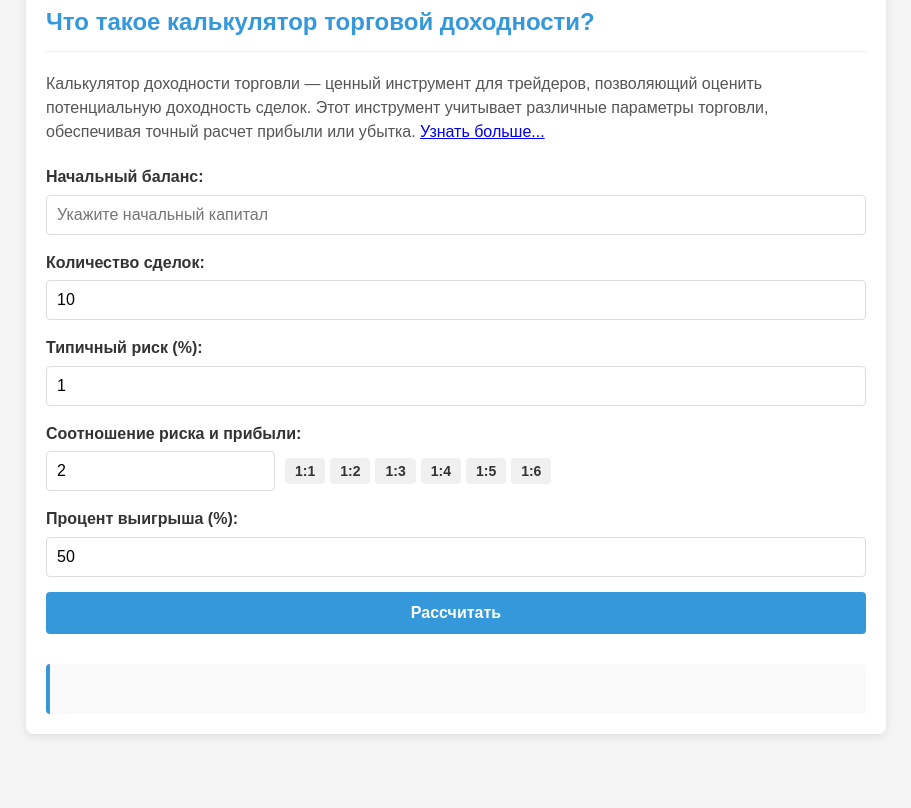
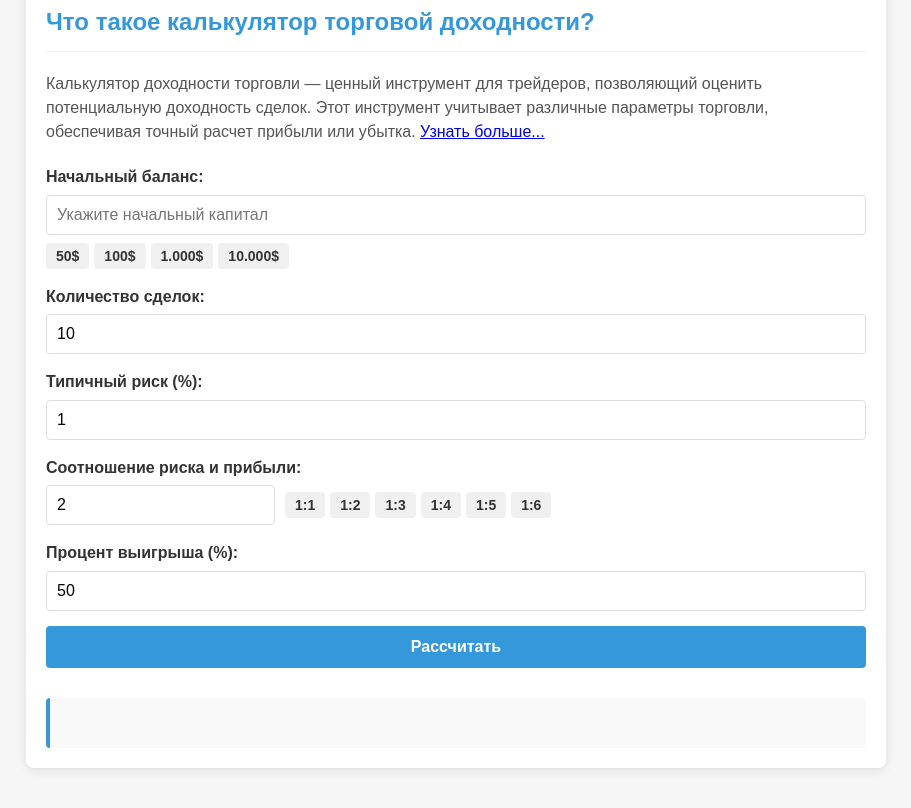
Before and after one commit to kazuhaKew/Trading-Calculator, a plain HTML site: page index.html in a window 1280 px wide. Shown: the part 708-1516 px from the top of the page, without its empty margins (184-1095 px from the left). Before the commit the page ends 1492 px from the top, so only its background shows below. Drawn offline with Linux system fonts and the light colour scheme.

Commit message:
Add preset balance buttons to calculator form
Introduced preset buttons for initial balance selection in the calculator form. Updated HTML to include buttons, added JS logic to set input value on button click, and styled new controls in CSS for improved usability.

```diff
--- a/index.html
+++ b/index.html
@@ -50,7 +50,15 @@
             <div class="calculator-form">
                 <div class="form-group">
                     <label for="initialBalance">Начальный баланс:</label>
-                    <input type="number" id="initialBalance" placeholder="Укажите начальный капитал">
+                    <div class="balance-controls">
+                        <input type="number" id="initialBalance" placeholder="Укажите начальный капитал">
+                        <div class="balance-buttons">
+                            <button type="button" class="balance-btn" data-value="50">50$</button>
+                            <button type="button" class="balance-btn" data-value="100">100$</button>
+                            <button type="button" class="balance-btn" data-value="1000">1.000$</button>
+                            <button type="button" class="balance-btn" data-value="10000">10.000$</button>
+                        </div>
+                    </div>
                 </div>
                 <div class="form-group">
                     <label for="numberOfTrades">Количество сделок:</label>
--- a/script.js
+++ b/script.js
@@ -35,6 +35,14 @@ document.addEventListener('DOMContentLoaded', function() {
     ratioButtons.forEach(btn => {
         btn.addEventListener('click', function() {
             document.getElementById('riskRewardRatio').value = this.dataset.value;
+        });
+    });
+
+    // Set up the balance preset buttons
+    const balanceButtons = document.querySelectorAll('.balance-btn');
+    balanceButtons.forEach(btn => {
+        btn.addEventListener('click', function() {
+            document.getElementById('initialBalance').value = this.dataset.value;
         });
     });
 
--- a/style.css
+++ b/style.css
@@ -134,6 +134,28 @@ button:hover {
     background-color: #e0e0e0;
 }
 
+.balance-controls {
+    display: flex;
+    flex-direction: column;
+    gap: 8px;
+}
+
+.balance-buttons {
+    display: flex;
+    gap: 5px;
+}
+
+.balance-btn {
+    padding: 5px 10px;
+    font-size: 14px;
+    background-color: #f0f0f0;
+    color: #333;
+}
+
+.balance-btn:hover {
+    background-color: #e0e0e0;
+}
+
 @media (max-width: 768px) {
     .container {
         padding: 10px;
```
